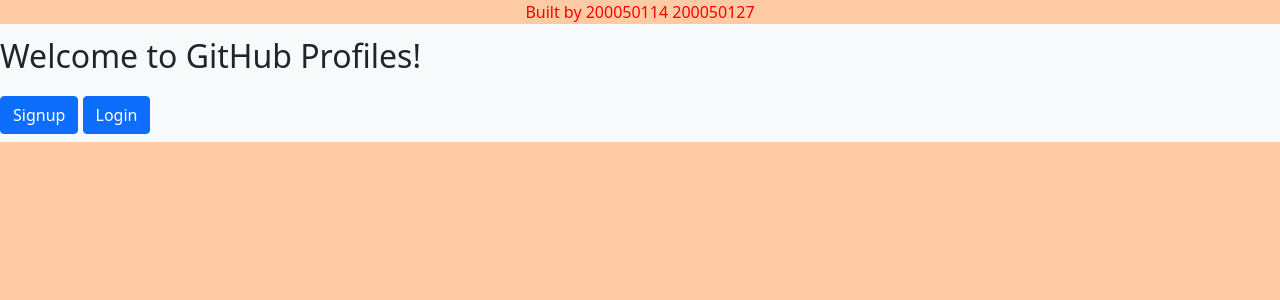
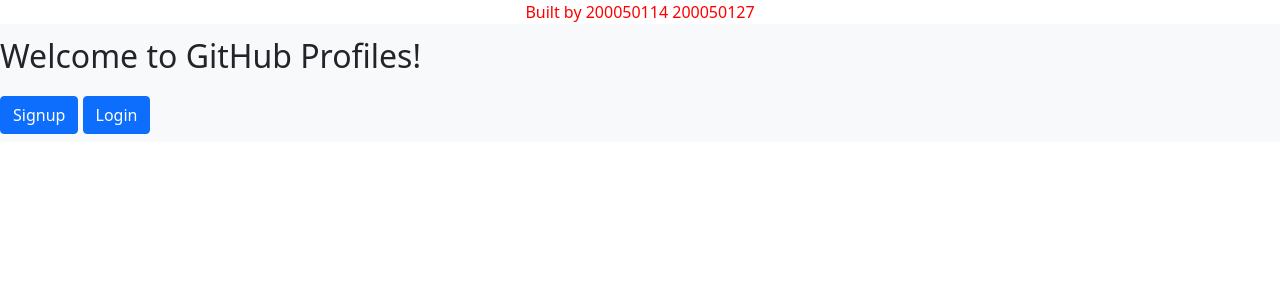
Before and after one commit to sankalppar/ssl_lab4, a Django app: page / in a window 1280 px wide. Shown: the top 300 px of the page. Run offline with Django 3.2, Linux system fonts and the light colour scheme.

Commit message:
Styling changes

```diff
--- a/static/css/style.css
+++ b/static/css/style.css
@@ -1,7 +1,3 @@
 ul li {
   margin: 15px;
 }
-
-body {
-  background-color: #FFCBA4;
-}
```
